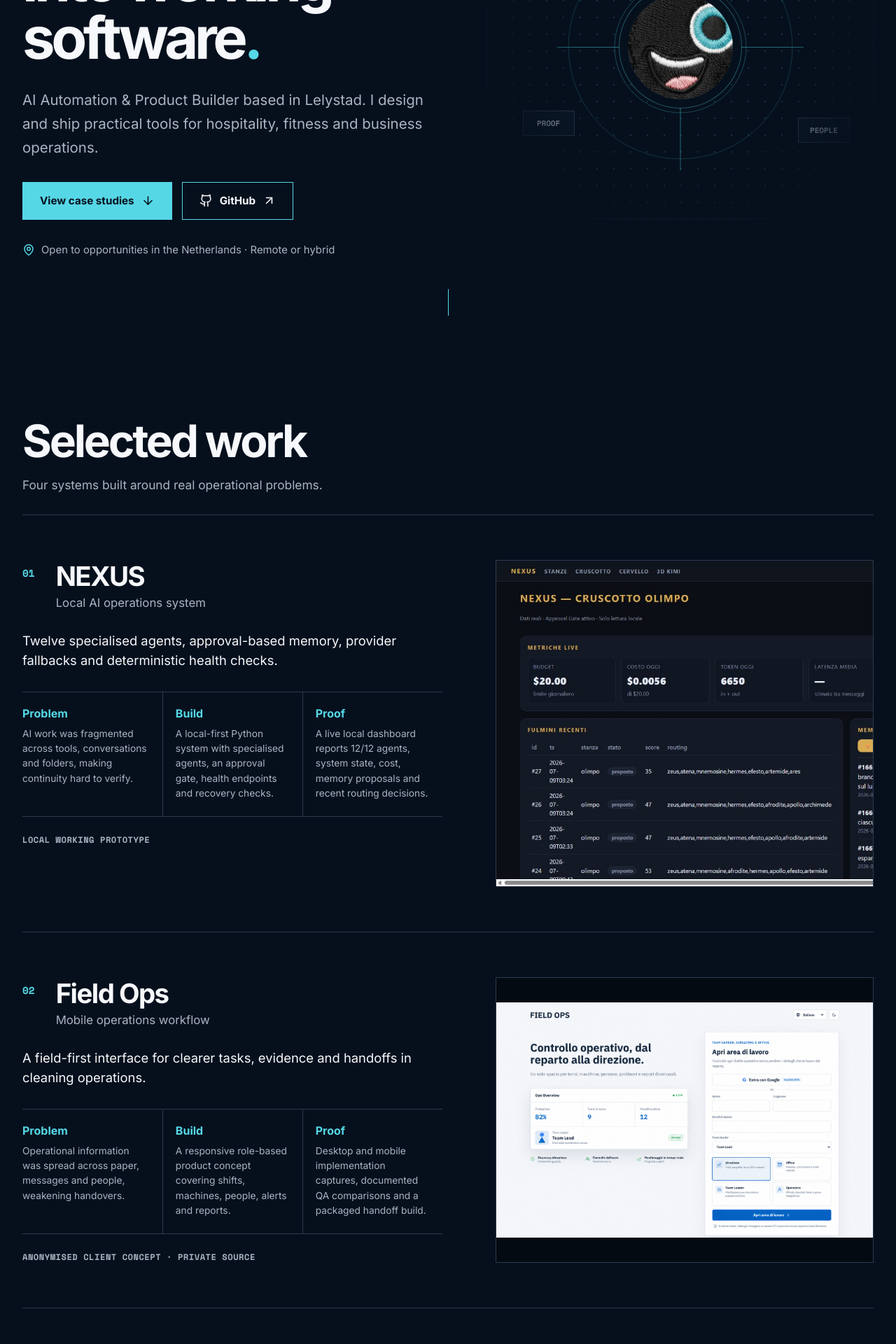
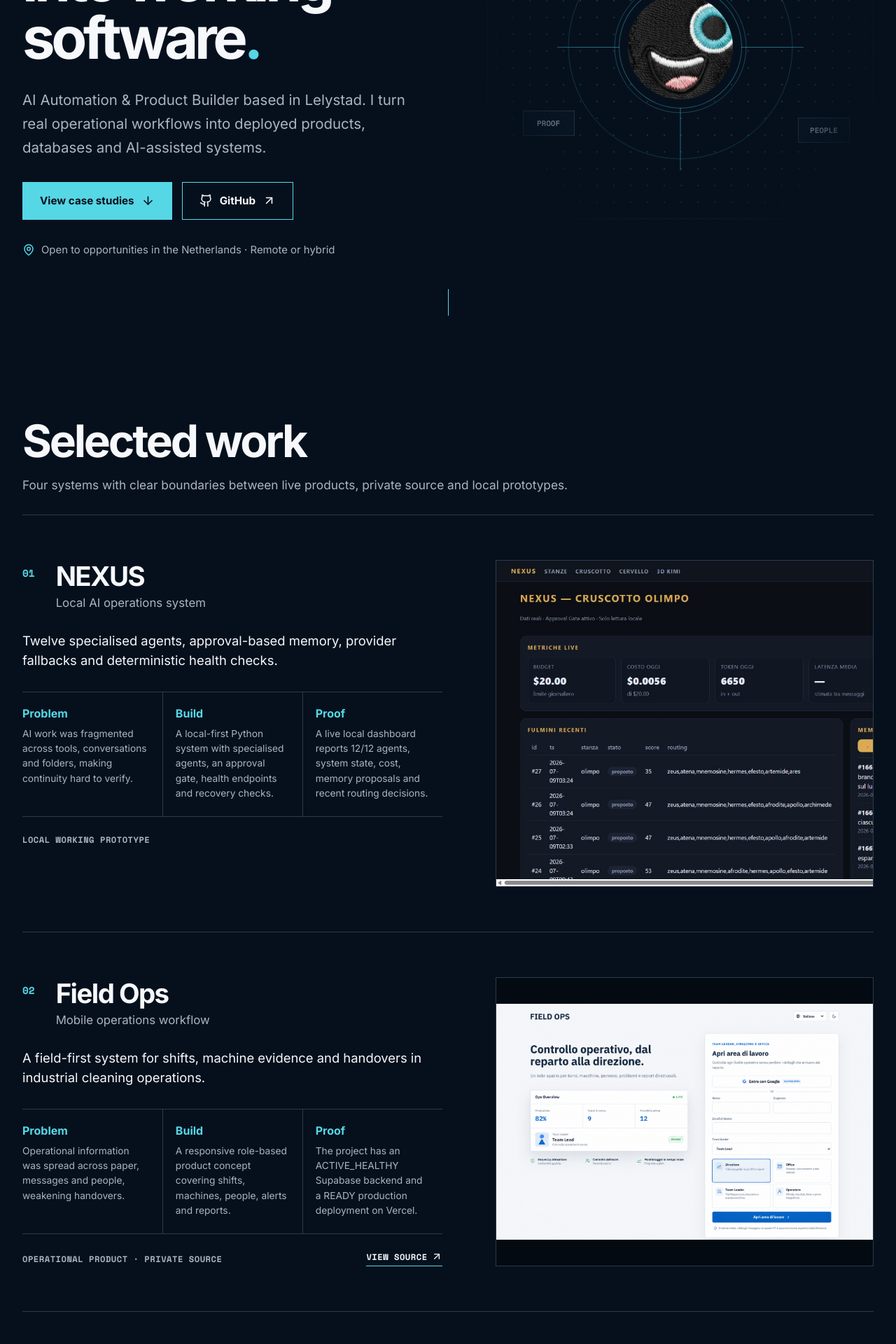
Before and after one commit to polyglottentacle/portfolio-emanuele, a React (Vite) app: page / in a window 1280 px wide. Shown: the part 420-2340 px from the top of the page at 70% size. Built offline with nearby package versions, Linux system fonts and the light colour scheme.

Commit message:
feat: refresh portfolio evidence and links

```diff
--- a/src/App.jsx
+++ b/src/App.jsx
@@ -17,13 +17,14 @@ const projects = [
     number: '02',
     name: 'Field Ops',
     subtitle: 'Mobile operations workflow',
-    summary: 'A field-first interface for clearer tasks, evidence and handoffs in cleaning operations.',
+    summary: 'A field-first system for shifts, machine evidence and handovers in industrial cleaning operations.',
     problem: 'Operational information was spread across paper, messages and people, weakening handovers.',
     build: 'A responsive role-based product concept covering shifts, machines, people, alerts and reports.',
-    proof: 'Desktop and mobile implementation captures, documented QA comparisons and a packaged handoff build.',
+    proof: 'The project has an ACTIVE_HEALTHY Supabase backend and a READY production deployment on Vercel.',
     image: '/cleanfood-ops.png',
     imageAlt: 'Anonymised responsive field-operations work-area access screen',
-    status: 'Anonymised client concept · private source',
+    status: 'Operational product · private source',
+    href: 'https://cleanfood-ops-source-gzp67vyti-polyglottentacles-projects.vercel.app',
   },
   {
     number: '03',
@@ -32,10 +33,11 @@ const projects = [
     summary: 'Workout tracking, AI-assisted coaching and food scanning in one responsive app.',
     problem: 'Training, nutrition and progress lived in disconnected tools with little useful context.',
     build: 'A React and TypeScript app with workout, muscle, coach and food experiences plus Capacitor mobile targets.',
-    proof: 'The repository includes automated checks for build, controls, accessibility, runtime, mobile and integrations.',
+    proof: 'Private GitHub source, automated verification and a READY production deployment on Vercel.',
     image: '/nexus-gym.png',
     imageAlt: 'NEXUS Gym desktop presentation with mobile workout interface',
     status: 'Working product · private source',
+    href: 'https://nexus-gym-lgs3ytq0m-polyglottentacles-projects.vercel.app',
   },
   {
     number: '04',
@@ -100,7 +102,7 @@ export default function App() {
         <section className="hero" aria-labelledby="hero-title">
           <div className="hero-copy">
             <h1 id="hero-title">I turn operational pain into working software<span>.</span></h1>
-            <p>AI Automation &amp; Product Builder based in Lelystad. I design and ship practical tools for hospitality, fitness and business operations.</p>
+            <p>AI Automation &amp; Product Builder based in Lelystad. I turn real operational workflows into deployed products, databases and AI-assisted systems.</p>
             <div className="hero-actions">
               <a className="button button-primary" href="#work">View case studies <ArrowDown aria-hidden="true" size={19} /></a>
               <ExternalLink href="https://github.com/polyglottentacle"><Github aria-hidden="true" size={19} /> GitHub</ExternalLink>
@@ -115,9 +117,10 @@ export default function App() {
         </section>
 
         <section className="work-section" id="work" aria-labelledby="work-title">
-          <div className="section-heading"><h2 id="work-title">Selected work</h2><p>Four systems built around real operational problems.</p></div>
+          <div className="section-heading"><h2 id="work-title">Selected work</h2><p>Four systems with clear boundaries between live products, private source and local prototypes.</p></div>
           <div className="project-list">{projects.map((project) => <Project key={project.name} project={project} />)}</div>
-          <p className="stack-line">React · TypeScript · Python · APIs · automation · AI-assisted delivery</p>
+          <p className="stack-line">React · TypeScript · Python · Supabase / PostgreSQL · Vercel · GitHub Actions · AI-assisted delivery</p>
+          <p className="stack-line">Verified footprint: 14 accessible repositories · 10 Vercel projects · 2 ACTIVE_HEALTHY Supabase projects</p>
         </section>
 
         <section className="method-section" id="method" aria-labelledby="method-title">
@@ -134,15 +137,15 @@ export default function App() {
           <h2 id="about-title">From operations<br />to automation</h2>
           <div className="about-copy">
             <p>I am Emanuele Giordano, based in Lelystad. My background in production lines and commercial kitchens taught me to value clarity, speed and systems that survive contact with real work.</p>
-            <p>I now apply that mindset to AI automation and digital products.</p>
-            <p className="languages">Italian · English · Dutch in progress</p>
+            <p>I now apply that mindset to AI automation and digital products, from database-backed operations tools to mobile product prototypes.</p>
+            <p className="languages">Italian · English · Spanish · Dutch in progress</p>
           </div>
         </section>
 
         <section className="contact-section" aria-labelledby="contact-title">
           <h2 id="contact-title">Looking for a builder who understands operations?</h2>
           <div className="contact-actions">
-            <ExternalLink className="button-primary" href="https://www.linkedin.com/in/e-g-a5482b355/"><Linkedin aria-hidden="true" size={20} /> Connect on LinkedIn</ExternalLink>
+            <ExternalLink className="button-primary" href="https://www.linkedin.com/in/wolfnexushub/"><Linkedin aria-hidden="true" size={20} /> Connect on LinkedIn</ExternalLink>
             <ExternalLink href="https://github.com/polyglottentacle"><Github aria-hidden="true" size={20} /> View GitHub</ExternalLink>
           </div>
         </section>
```
